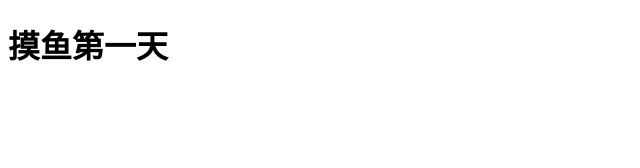
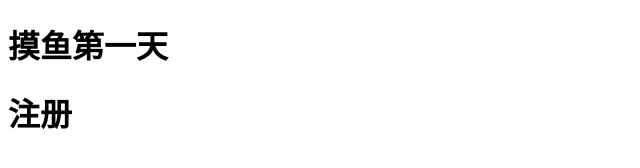
Before and after one commit to blueyudeng/0607class, a plain HTML site: page index.htm in a window 1280 px wide. Shown: the whole page, without its empty margins (0-640 px from the left). Drawn offline with Linux system fonts and the light colour scheme.

Commit message:
dengsi写了一个注册

```diff
--- /dev/null
+++ b/dengsi.css
@@ -0,0 +1,4 @@
+.zc {
+  width: 100px;
+  height: 100px;
+}
--- a/index.htm
+++ b/index.htm
@@ -12,6 +12,9 @@
     <div class="box">
         <h1>摸鱼第一天</h1>
     </div>
+    <div class="zc">
+        <h1>注册</h1>
+    </div>
 </body>
 
 </html>
```
